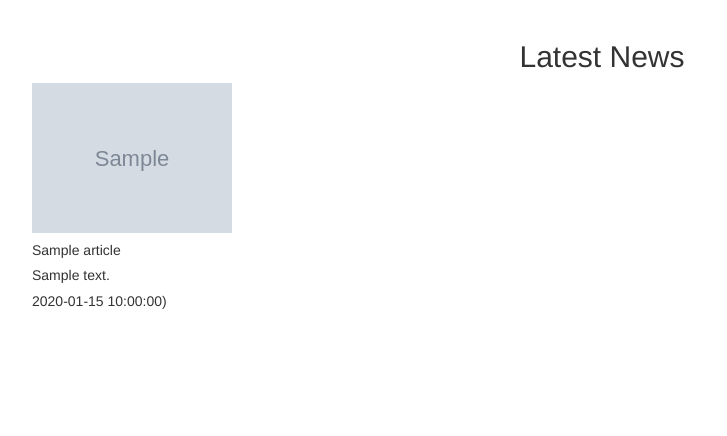
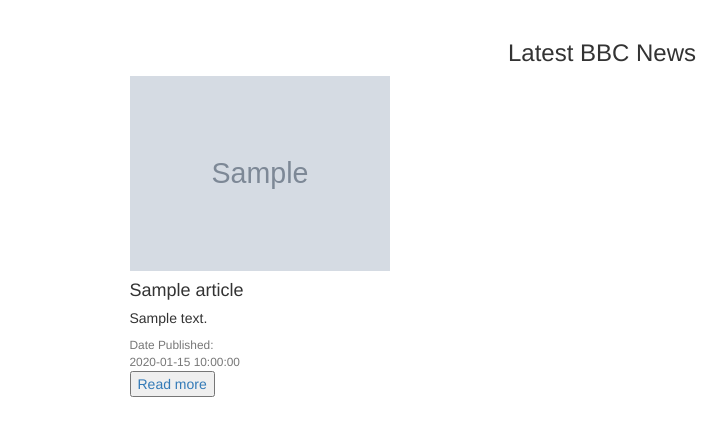
Before and after one commit to erhic/NewsApi, a Flask app: template app/templates/index.html in a window 1280 px wide. Shown: the part 52-488 px from the top of the page, without its empty margins (38-765 px from the left). Run offline with Flask 2, Linux system fonts and the light colour scheme; the template is opened without the code that fills it: most values are stand-ins (such as "Sample title", 1, 10 or a date in 2020); grey boxes marked "Sample" are stand-in pictures; some libraries are stand-ins or nearby versions.

Commit message:
added a template

```diff
--- a/app/templates/index.html
+++ b/app/templates/index.html
@@ -1,17 +1,20 @@
  {%extends 'base.html'%} {%block content%}
 
 
-<h3 class="fw-bold h2 text-center"> Latest News </h3>
+<h3 class="fw-bold bg-light text-center"> Latest BBC News </h3>
 {% for articles in articles %}
 <div class="container">
-    <div class="row">
+    <div class="row mt-4">
+        <div class="col-md-1 "></div>
         <div class="col-md-3 ">
-            <div class="card mx-2 d-flex ">
-                <img src="{{articles.urlToImage}}" width="200rem">
-                <div class="card-body">
-                    <h5 class="card-title">{{articles.title}}</h5>
-                    <h5 class="card-title">{{articles.content}}</h5>
-                    <h5 class="card-title">{{articles.publishedAt}})</h5>
+            <div class="card mt-2 d-flex flex-wrap shadow-sm bg-body rounded h-100">
+                <img src="{{articles.urlToImage}}" width="260rem">
+                <div class="card-body ">
+                    <h4 class="card-title fw-bold">{{articles.title}}</h4>
+                    <h5 class="card-title">{{articles.description}}</h5>
+                    <small class="card-title text-muted">Date Published:<br>{{articles.publishedAt}}</small>
+                </div>
+                <div class="card-footer "><button class="btn-light"><a rel="stylesheet" href="{{articles.url}}" >Read more</a></button>
                 </div>
             </div>
         </div>
```
